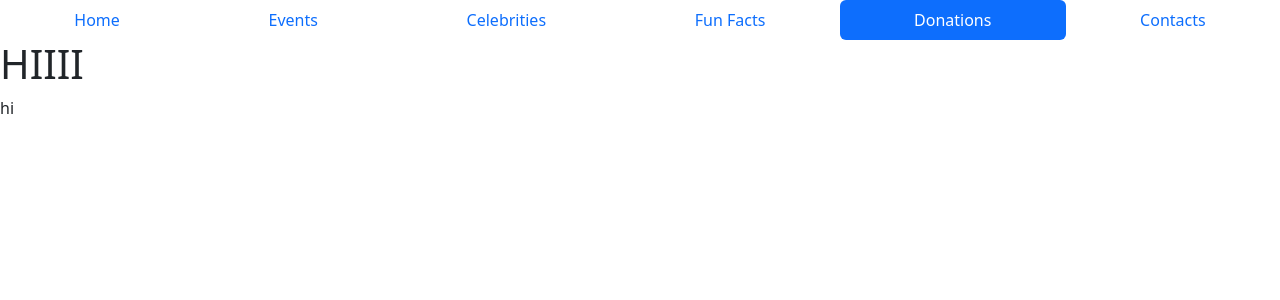
After one commit to SalarKashif/Salar-repository, a PHP site: page /donations.html in a window 1280 px wide. The commit adds this page. Shown: the top 300 px of the page. Run offline with PHP 8.4, Linux system fonts and the light colour scheme.

Commit message:
Nav bar update 1.2

```diff
--- /dev/null
+++ b/donations.html
@@ -0,0 +1,40 @@
+<!DOCTYPE html>
+
+<html lang = "eng">
+  <head>
+    <script>
+
+    </script>
+    <link rel="stylesheet" type="text/css" href="myStyling.css">
+    <link href="https://cdn.jsdelivr.net/npm/bootstrap@5.3.2/dist/css/bootstrap.min.css" rel="stylesheet" integrity="sha384-T3c6CoIi6uLrA9TneNEoa7RxnatzjcDSCmG1MXxSR1GAsXEV/Dwwykc2MPK8M2HN" crossorigin="anonymous">
+    <meta name="viewport" content="width=device-width, initial-scale=1">
+    <meta charset="utf-8">
+  </head>
+
+  <body>
+    <ul class="nav nav-pills nav-fill">
+      <li class="nav-item">
+        <a  class="nav-link" href="index.html">Home</a>
+      </li>
+      <li class="nav-item">
+        <a class="nav-link" href="events.html">Events</a>
+      </li>
+      <li class="nav-item">
+        <a class="nav-link" href="celebrities.html">Celebrities</a>
+      </li>
+      <li class="nav-item">
+        <a class="nav-link" href="animals-facts-page.html">Fun Facts</a>
+      </li>
+      <li class="nav-item">
+        <a class="nav-link active" aria-current="page" href="donations.html">Donations</a>
+      </li>
+      <li class="nav-item">
+        <a class="nav-link" href="contacts.html">Contacts</a>
+      </li>
+    </ul>
+    <h1>
+      HIIII
+    </h1>
+    hi
+  </body>
+</html>
--- a/myStyling.css
+++ b/myStyling.css
@@ -1,15 +1,5 @@
-nav, h2, h3, h4 {  color: #333333;
-font-family: "Trebuchet MS", Helvetica, sans-serif; }
 
-nav ul { margin: 0;
-font-size: 1.2em;
-list-style-type: none;
-padding-right: 2em;
+
+div{
+  background-color: #2c2c2e;
 }
-
-nav li { display: inline; padding-left: 2em; width:30%}
-nav a { text-decoration: none;
-}
-nav a:link { color: #3c07eb; }
-nav a:visited { color: #497777; }
-nav a:hover { color: #07c1eb;  }
```
Also changed, not shown: animals-facts-page.html (+30 -2 lines), celebrities.html (added, +40 -0 lines), events.html (+30 -2 lines), index.html (+26 -10 lines).
